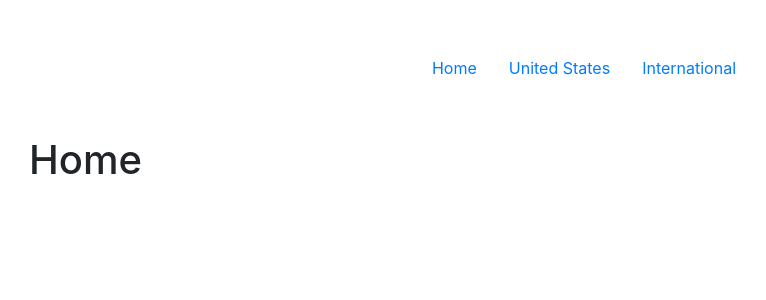
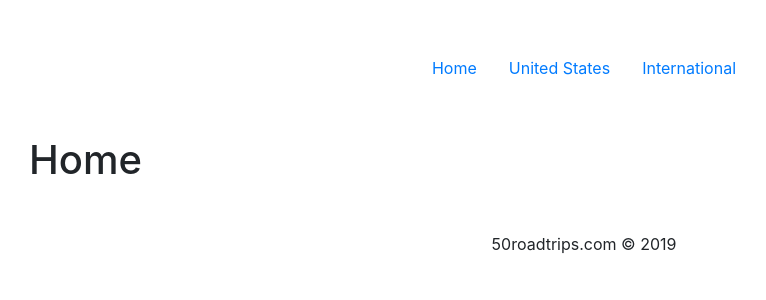
Before and after one commit to jorgedonoso/50roadtrips.com, a Vue app: page / in a window 1280 px wide. Shown: the top 300 px of the page, without its empty margins (56-822 px from the left). Built offline with nearby package versions, Linux system fonts and the light colour scheme.

Commit message:
Add base Footer component

```diff
--- a/src/App.vue
+++ b/src/App.vue
@@ -21,13 +21,17 @@
       </div>
     </div>
     <router-view />
-
+    <Footer />
   </div>
 </template>
 <script lang="ts">
 import Vue from "vue";
+import Footer from "@/components/Footer.vue";
 
 export default Vue.extend({
+  components: {
+    Footer
+  },
   data() {
     return {
       menu: [
--- /dev/null
+++ b/src/components/Footer.vue
@@ -0,0 +1,5 @@
+<template>
+  <footer class="text-center m-5">
+    50roadtrips.com &copy; 2019
+  </footer>
+</template>
```
